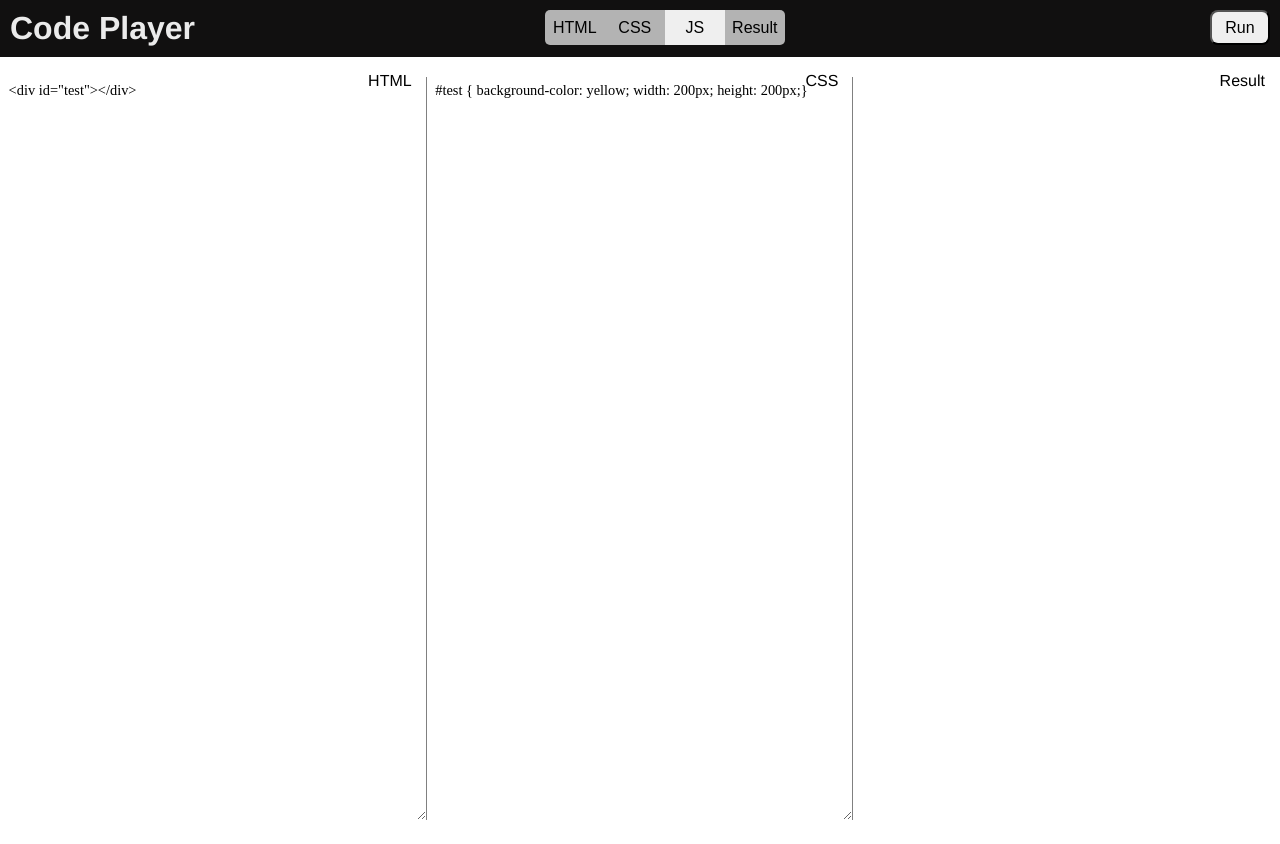
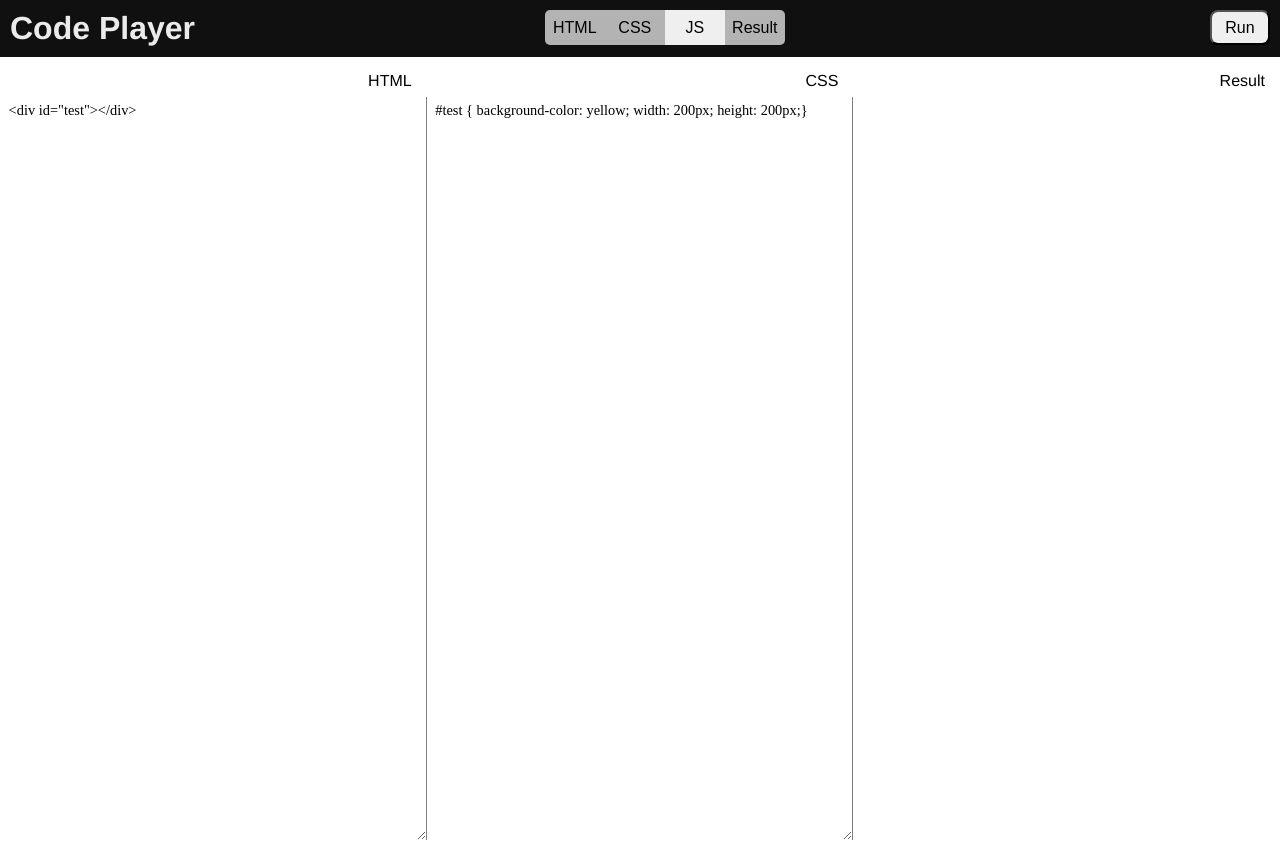
Before and after one commit to nathanielbroome/code-player, a plain HTML site: page index.html in a window 1280 px wide. Both pictures are taken after a click on the button "CSS". Drawn offline with nearby package versions, Linux system fonts and the light colour scheme.

Commit message:
Update index.html

```diff
--- a/index.html
+++ b/index.html
@@ -110,7 +110,7 @@
            right: 10px;
            top: 10px;
            padding: 5px;
-           margin-bottom: 50px;
+           margin-bottom: 15px;
        }
 
        #CSSDiv, #JSDiv {
@@ -132,7 +132,7 @@
        }
 
        textarea {
-           margin-top: 20px
+           margin-top: 40px
        }
 
 
```
